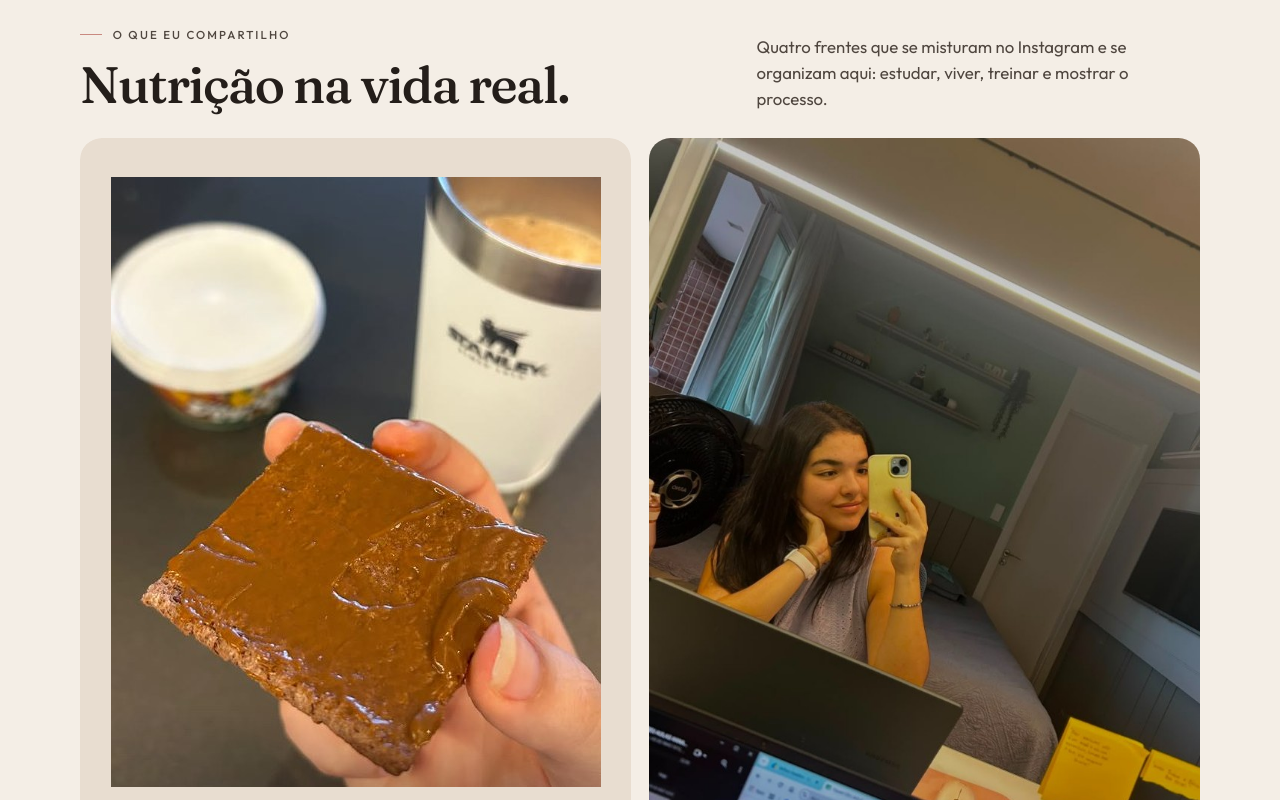
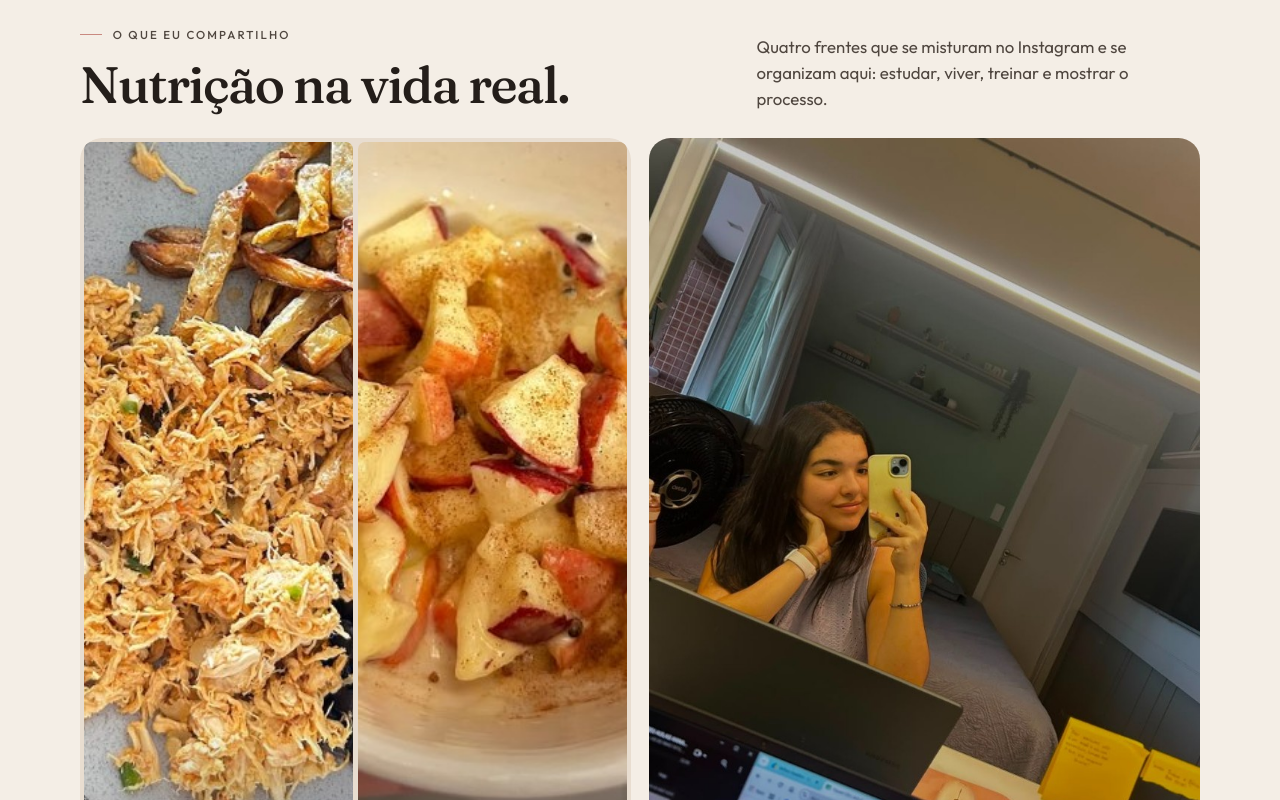
Before and after one commit to Lucash67/malu_nutri, a React (Vite) app: page / in a window 1280 px wide. Shown: the part 2120-2920 px from the top of the page. Built offline with nearby package versions, Linux system fonts and the light colour scheme.

Commit message:
Add real meal photos to the food cards.
Co-authored-by: Cursor <cursoragent@cursor.com>

```diff
--- a/src/components/Media.tsx
+++ b/src/components/Media.tsx
@@ -1,12 +1,18 @@
+type Extra = {
+  src: string;
+  alt: string;
+};
+
 type Props = {
   src?: string;
   alt?: string;
+  extra?: Extra;
   placeholder: string;
   shape?: "tall" | "square" | "wide";
 };
 
-export function Media({ src, alt, placeholder, shape = "tall" }: Props) {
-  const cls = `media media--${shape}${src ? "" : " media--slot"}`;
+export function Media({ src, alt, extra, placeholder, shape = "tall" }: Props) {
+  const cls = `media media--${shape}${src ? "" : " media--slot"}${extra ? " media--pair" : ""}`;
 
   if (!src) {
     return (
@@ -19,6 +25,7 @@ export function Media({ src, alt, placeholder, shape = "tall" }: Props) {
   return (
     <div className={cls}>
       <img src={src} alt={alt ?? ""} />
+      {extra ? <img src={extra.src} alt={extra.alt} /> : null}
     </div>
   );
 }
--- a/src/components/Share.tsx
+++ b/src/components/Share.tsx
@@ -6,14 +6,19 @@ const pieces: {
   text: string;
   img?: string;
   alt?: string;
+  extra?: { src: string; alt: string };
   placeholder: string;
 }[] = [
   {
     tag: "Alimentação sem complicação",
     title: "Comida de verdade no dia a dia",
     text: "Escolhas reais, sem regra impossível. O que cabe na rotina — inclusive o whey ice cream no fim de semana.",
-    img: "/images/lanche.jpg",
-    alt: "Lanche da rotina com creme e o copo da manhã ao fundo",
+    img: "/images/refeicao.jpg",
+    alt: "Prato da rotina: frango, batata, feijão, arroz e salada",
+    extra: {
+      src: "/images/lanche-fruta.jpg",
+      alt: "Lanche da rotina: maçã com canela",
+    },
     placeholder: "Foto da alimentação",
   },
   {
@@ -57,7 +62,12 @@ export function Share() {
         <div className="share__list">
           {pieces.map((item) => (
             <article className="share-card" key={item.title} data-reveal>
-              <Media src={item.img} alt={item.alt} placeholder={item.placeholder} />
+              <Media
+                src={item.img}
+                alt={item.alt}
+                extra={item.extra}
+                placeholder={item.placeholder}
+              />
               <div className="share-card__body">
                 <p className="share-card__tag">{item.tag}</p>
                 <h3>{item.title}</h3>
--- a/src/styles/global.css
+++ b/src/styles/global.css
@@ -827,6 +827,24 @@ section[id] {
   height: auto;
   object-fit: contain;
   object-position: center;
+}
+
+.media--pair {
+  display: grid;
+  grid-template-columns: 1fr 1fr;
+  gap: 0.28rem;
+  padding: 0.28rem;
+  place-items: stretch;
+}
+
+.media--pair img {
+  width: 100%;
+  height: 100%;
+  max-width: none;
+  max-height: none;
+  object-fit: cover;
+  object-position: center;
+  border-radius: 0.45rem;
 }
 
 .media--slot {
```
Also changed, not shown: public/images/lanche-fruta.jpg (added), public/images/refeicao.jpg (added).
